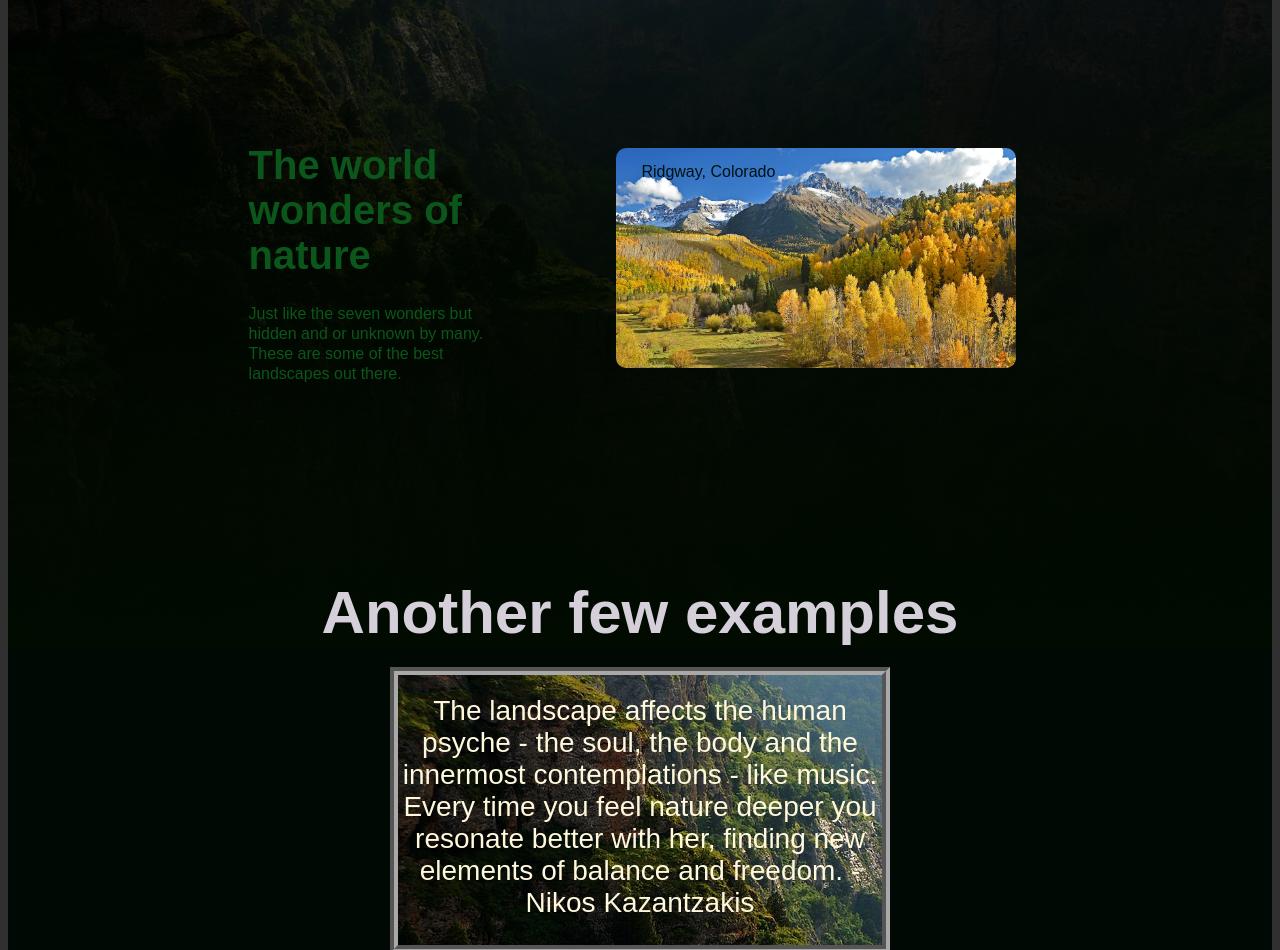
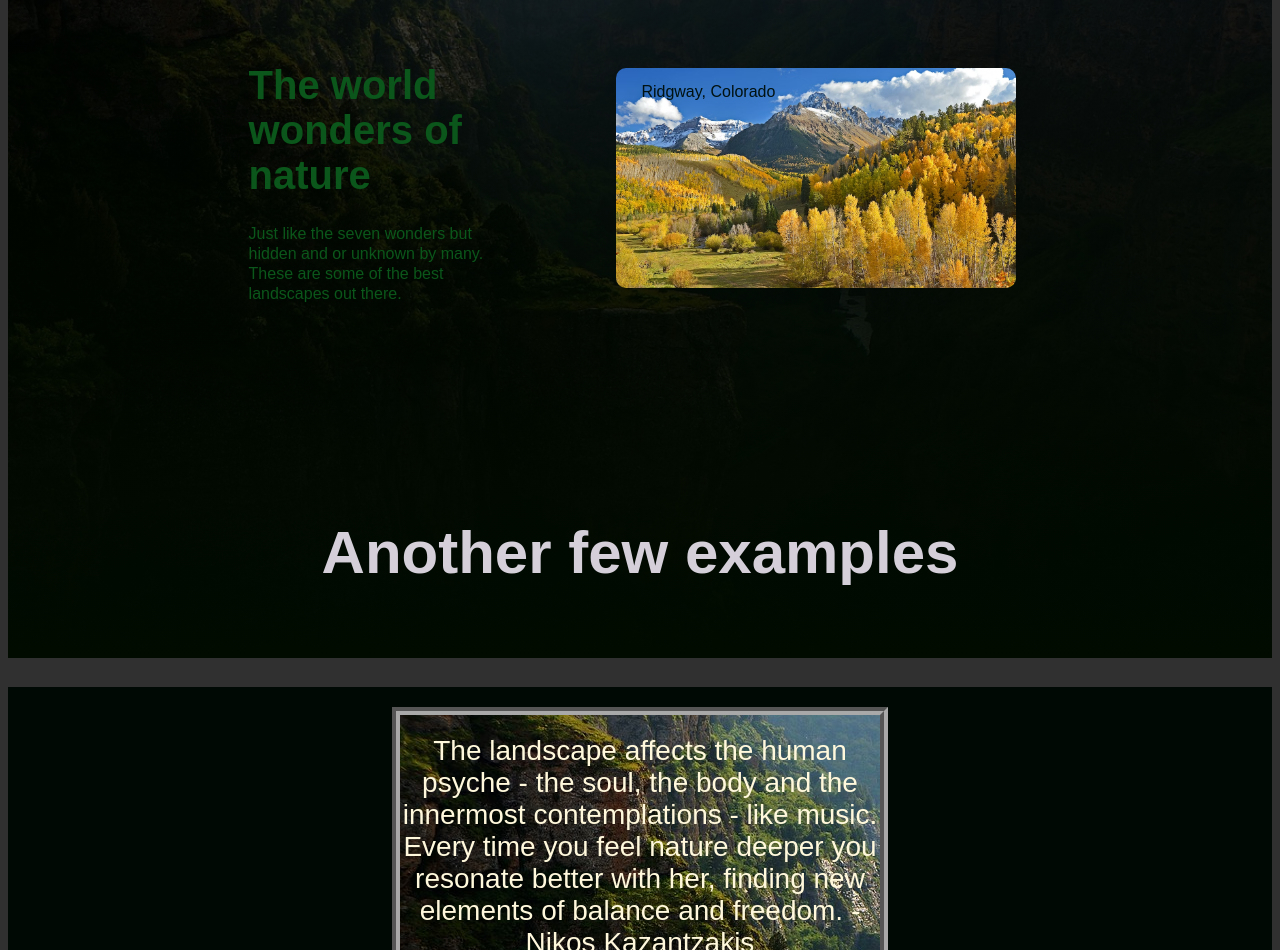
Before and after one commit to G3er/landing-page, a plain HTML site: page index.html in a window 1280 px wide. Shown: the part 150-1100 px from the top of the page. Drawn offline with Linux system fonts and the light colour scheme.

Commit message:
Fix spacing CSS

```diff
--- a/styles.css
+++ b/styles.css
@@ -60,7 +60,7 @@ ul li a{
 
 .upper{
     display: flex;
-    height: 80%;
+    height: 60%;
     align-items: center;
 }
 
@@ -106,6 +106,7 @@ h1, .subtext, .upper {
 
 .midsay {
     display: flex;
+    padding: 100px;
     font-size: 60px;
     font-weight: 800;
     color: rgb(212, 207, 217);
@@ -119,7 +120,7 @@ h1, .subtext, .upper {
     flex-direction: row;
     align-items: center;
     justify-content: center;
-    height: 100vh;
+    height: 80vh;
     gap: 20px;
     background-color:rgb(0, 9, 3);
 }
@@ -204,7 +205,7 @@ a {
     font-size: 28px;
     text-align: center;
     padding-top: 20px;
-    inline-size: 484px;
+    inline-size: 480px;
     margin: 20px 10px;
     border: 8px;
     border-style: groove;
```
